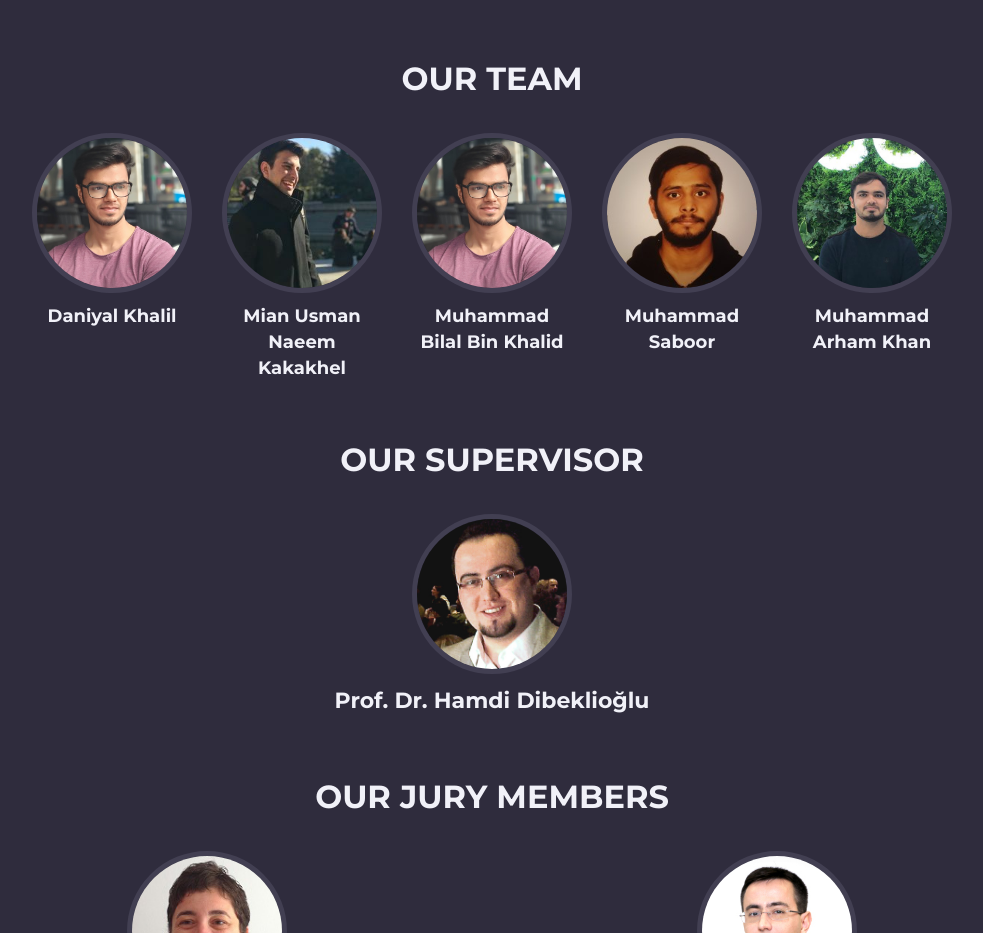
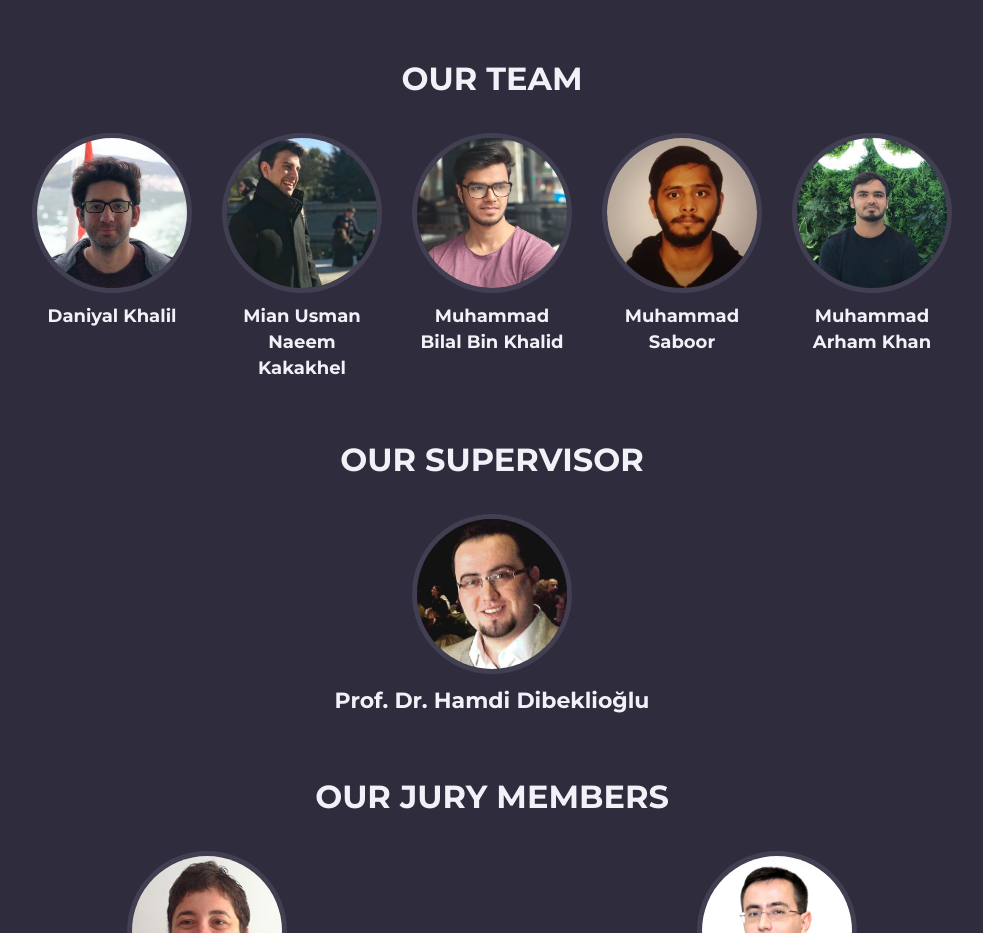
Before and after one commit to Bilalbink/temp, a plain HTML site: page index.html in a window 1280 px wide. Shown: the part 2860-3793 px from the top of the page, without its empty margins (148-1131 px from the left). Drawn offline with nearby package versions, Linux system fonts and the light colour scheme.

Commit message:
final image added

```diff
--- a/index.html
+++ b/index.html
@@ -179,7 +179,7 @@
             <div class="row justify-content-center">
             <div class="col-sm-2 profile-container">
                 <div class="team-member">
-                <img class="profile-image" src="images/new/bilal.jpg" alt="">
+                <img class="profile-image" src="images/new/daniyal.jpeg" alt="">
                 <h5 class="text-center">Daniyal Khalil</h5>
                 </div>
             </div>
```
Also changed, not shown: images/new/daniyal.jpeg (added), 1 other file.
